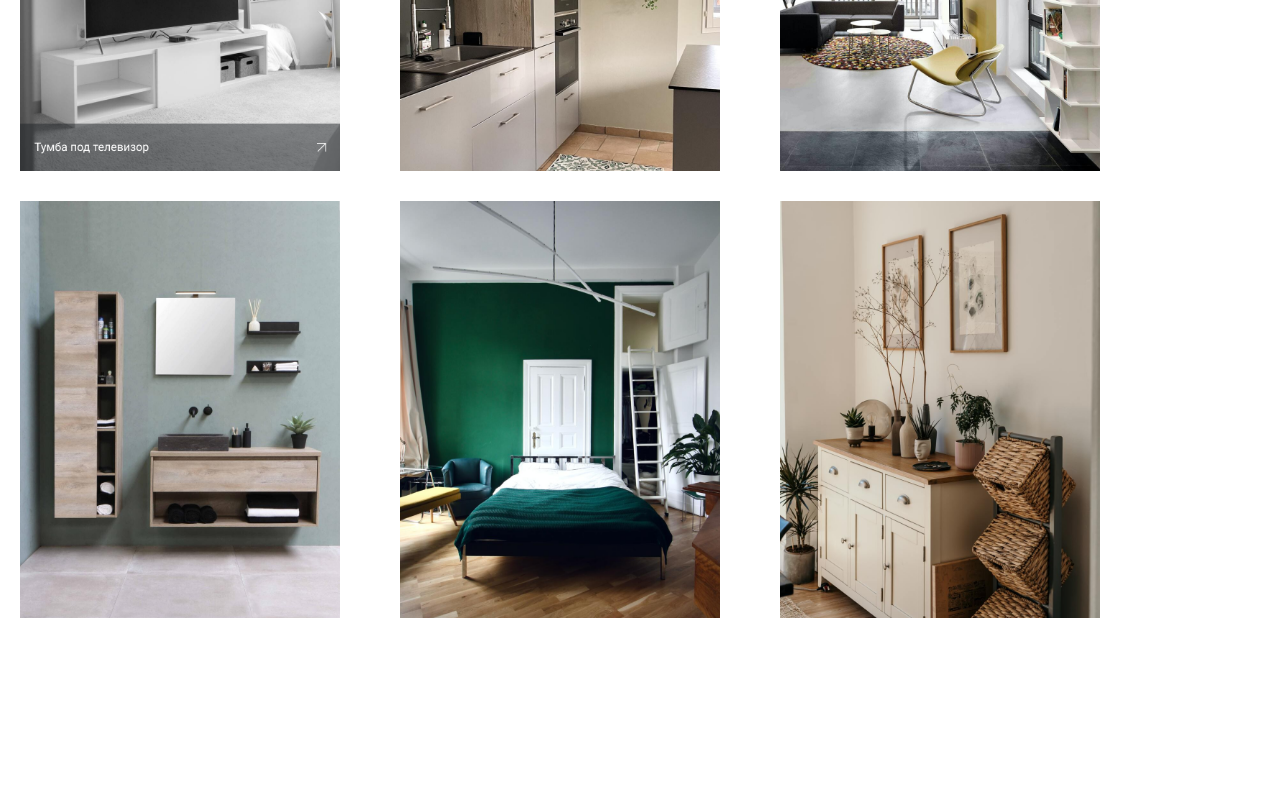
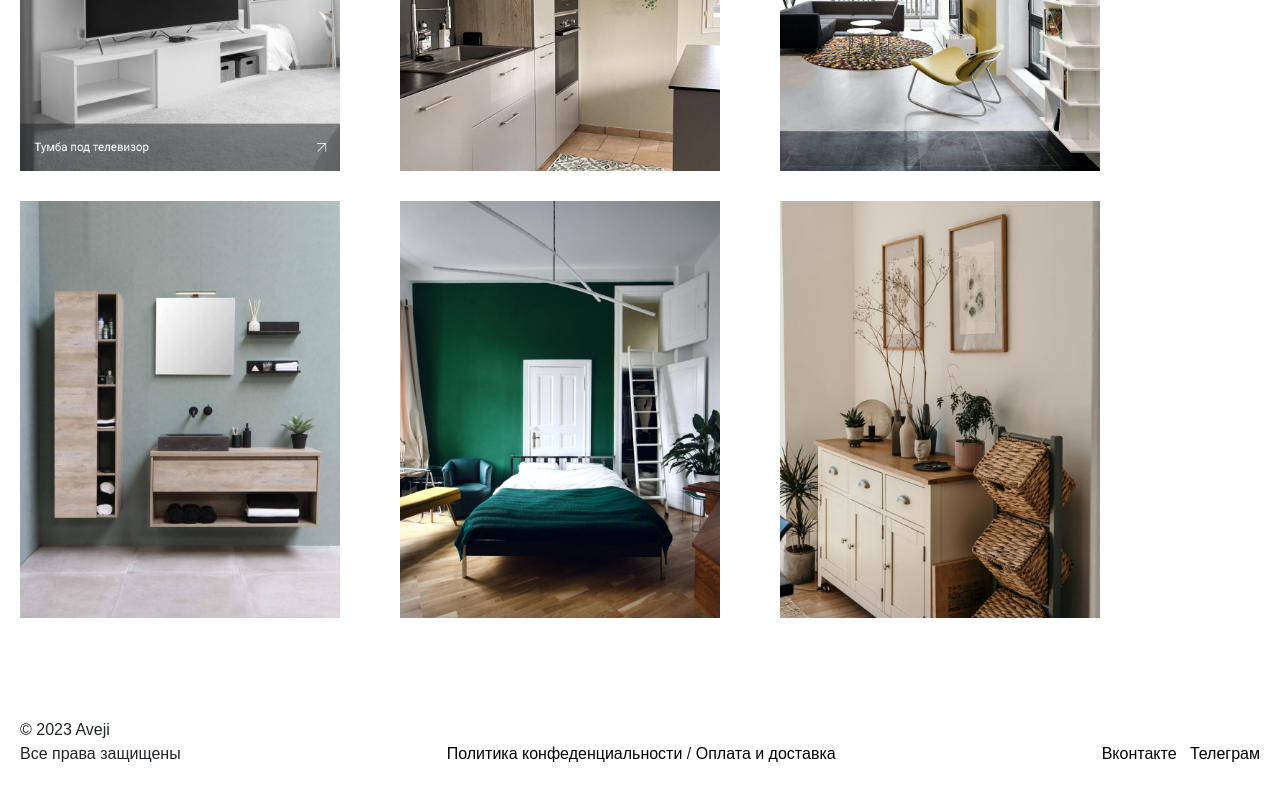
Before and after one commit to alesyastrokina/react-app-aveji, a React (Vite) app: page / in a window 1280 px wide. Shown: the part 3120-3920 px from the top of the page. Built offline with nearby package versions, Linux system fonts and the light colour scheme.

Commit message:
PageBlock Footer

```diff
--- a/src/App.tsx
+++ b/src/App.tsx
@@ -1,4 +1,4 @@
-import { Header, PageBlock } from "./components"
+import { Header, Footer, PageBlock } from "./components"
 import { HeroMain, About, Steps, Projects } from "./sections"
 
 export const App = () => {
@@ -13,6 +13,9 @@ export const App = () => {
         <Steps />
         <Projects />
       </main>
+      <PageBlock className="site-footer" tagName="footer">
+        <Footer/>
+      </PageBlock>
     </div>
   )
 }
--- a/src/components/index.ts
+++ b/src/components/index.ts
@@ -1 +1 @@
-export { Header, PageBlock } from './layout'
+export { Header, Footer, PageBlock } from './layout'
--- /dev/null
+++ b/src/components/layout/Footer/index.tsx
@@ -0,0 +1,24 @@
+import style from './styles.module.css';
+
+export const Footer = () => {
+    return (
+        <>
+        <div className={style['site-footer']}>
+          <div>
+          © 2023 Aveji
+          </div>
+          <div className={style['site-footer-row']}>
+            <div>
+            Все права защищены
+            </div>
+            <div>
+            <a href="#">Политика конфеденциальности</a> / <a href="#">Оплата и доставка</a>
+            </div>
+            <div>
+            <a href="#">Вконтакте</a>&nbsp;&nbsp;&nbsp;<a href="#">Телеграм</a>
+            </div>
+          </div>
+        </div>
+        </>
+    )
+}
--- /dev/null
+++ b/src/components/layout/Footer/styles.module.css
@@ -0,0 +1,12 @@
+.site-footer {
+  margin-top: auto;
+  color: #212529;
+}
+
+.site-footer-row {
+  display: flex;
+  flex-direction: rtl;
+  justify-content:space-between;
+  width: 100%;
+  color: #212529;
+}
--- a/src/components/layout/index.ts
+++ b/src/components/layout/index.ts
@@ -1,2 +1,3 @@
 export { Header } from './Header';
+export { Footer } from './Footer';
 export { PageBlock } from './PageBlock';
```
